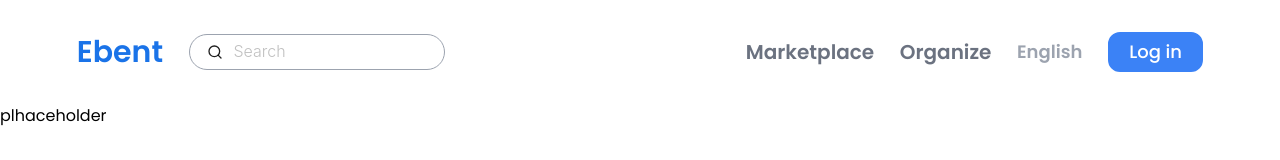
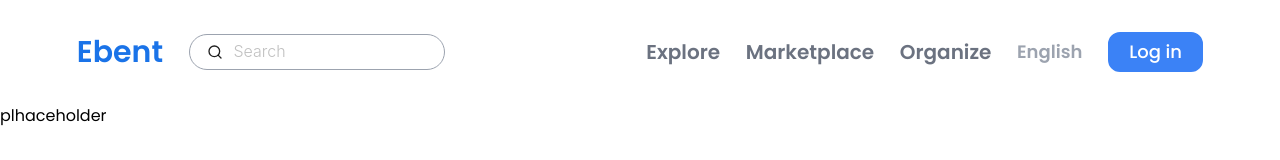
Before and after one commit to WTCHAI/Ebent, a Next.js app: page / in a window 1280 px wide. Shown: the top 160 px of the page. Built offline with nearby package versions, Linux system fonts and the light colour scheme.

Commit message:
Adding Navbar to layout & Adding explore route

```diff
--- a/src/app/(pages)/(organize)/layout.tsx
+++ b/src/app/(pages)/(organize)/layout.tsx
@@ -1,8 +1,10 @@
+import Navigation from "@/components/navigator/navigation";
 
 export default function RootLayout({children}: {children: React.ReactNode}) {
   return (
     <html lang="en">
-      <body >
+      <body>
+        <Navigation/>
         {children}
       </body>
     </html>
--- a/src/app/(pages)/(user)/layout.tsx
+++ b/src/app/(pages)/(user)/layout.tsx
@@ -1,6 +1,10 @@
+
+import Navigation from "@/components/navigator/navigation";
+
 export default function RootLayout({children}: {children: React.ReactNode}) {
   return (
     <main className=''>
+      <Navigation/>
       {children}
     </main>
   )
--- a/src/components/navigator/navigation.tsx
+++ b/src/components/navigator/navigation.tsx
@@ -72,6 +72,11 @@ export default function Navigation({}: Props) {
                     {/* responsive handle > md */}
                     <ul className='mobile:hidden md:flex items-center md:text-base gap-x-[2vw]'>
                         <li className=''>
+                            <Link href='/'>
+                                <h1 className='lg:text-xl md:text-base text-gray-500 font-semibold hover:text-primaryBlue transition-colors duration-700'>Explore</h1>
+                            </Link>
+                        </li>
+                        <li className=''>
                             <Link href='/marketplace'>
                                 <h1 className='lg:text-xl md:text-base text-gray-500 font-semibold hover:text-primaryBlue transition-colors duration-700'>Marketplace</h1>
                             </Link>
```
